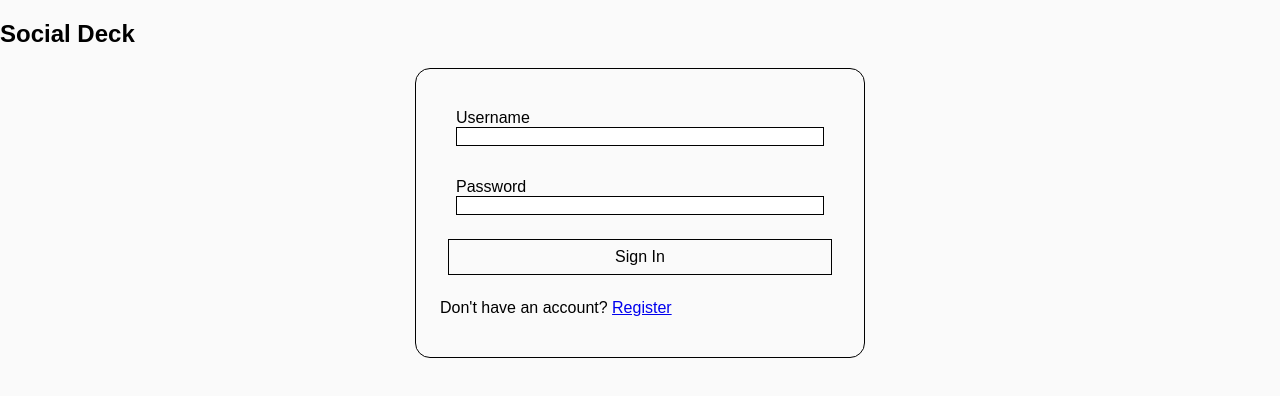
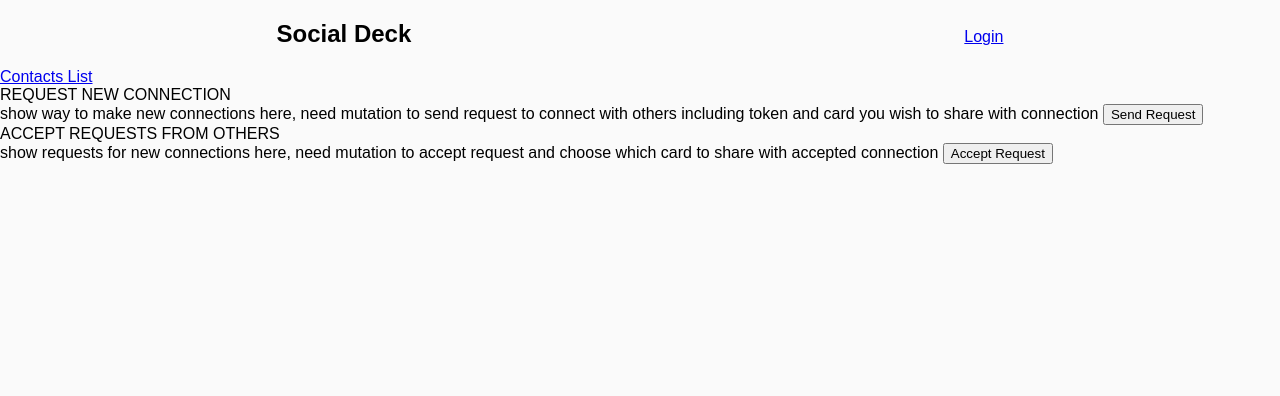
Before and after one commit to SocialDeck/socialdeck-frontend, a React (Create React App) app in the folder socialdeck-fe-app/: page /contacts/connections in a window 1280 px wide. Before the commit this address led to /login. Shown: the top 396 px of the page. Built offline with nearby package versions, Linux system fonts and the light colour scheme.

Commit message:
committed to shut down laptop

```diff
--- a/socialdeck-fe-app/src/App.css
+++ b/socialdeck-fe-app/src/App.css
@@ -3,23 +3,14 @@ body {
   height: 100vh;
   /* overflow-y: scroll; */
 }
-::-webkit-scrollbar {
-  -webkit-appearance: none;
+
+.navigation {
+  display: flex;
+  flex-wrap: wrap;
+  justify-content: space-around;
+  align-items: baseline;
 }
-::-webkit-scrollbar:vertical {
-  width: 12px;
-}
-::-webkit-scrollbar:horizontal {
-  height: 12px;
-}
-::-webkit-scrollbar-thumb {
-  background-color: rgba(0, 0, 0, .5);
-  border-radius: 10px;
-  border: 2px solid #ffffff;
-}
-::-webkit-scrollbar-track {
-  background-color: #fafafa;
-}
+
 .loginForm {
   display: flex;
   flex-direction: column;
--- a/socialdeck-fe-app/src/Contacts.js
+++ b/socialdeck-fe-app/src/Contacts.js
@@ -8,12 +8,6 @@ class Contacts extends Component {
     const token = window.localStorage.getItem('token')
     return <React.Fragment>{ token
       ? <div className='contactsLinks'>
-
-        <div className='contacts-nav'>
-          <Link to='connections'>Connections</Link>
-          <Link to='/my-cards'>My Cards</Link>
-          <Link to='new-contact'>New Contact</Link>
-        </div>
         <h2>Contacts</h2>
         <Query
           query={GET_CONTACTS} variables={{ token: token }}
--- a/socialdeck-fe-app/src/Home.js
+++ b/socialdeck-fe-app/src/Home.js
@@ -1,15 +1,23 @@
 import React, { Component } from 'react'
-import { Redirect } from '@reach/router'
+import { Link } from '@reach/router'
 
 class Home extends Component {
   render () {
     const token = window.localStorage.getItem('token')
     return (
       <div className='home'>
-        { !token && <Redirect to='/login' noThrow />}
         <nav className='navigation'>
-          <h1>Social Deck</h1>
-          {token && <button onClick={() => this.props.logOut()}>Log Out</button>}
+          <div className='topRow'>
+            <h1>Social Deck</h1>
+          </div>
+
+          { !token && <Link to='/login'>Login</Link>}
+          {token && <React.Fragment>
+            <Link to='/contacts/connections'>Connections</Link>
+            <Link to='/my-cards'>My Cards</Link>
+            <Link to='/contacts/new-contact'>New Contact</Link>
+            <a className='logOutButton'onClick={() => this.props.logOut()}>Log Out</a>
+          </React.Fragment>}
         </nav>
 
         {this.props.children}
```
